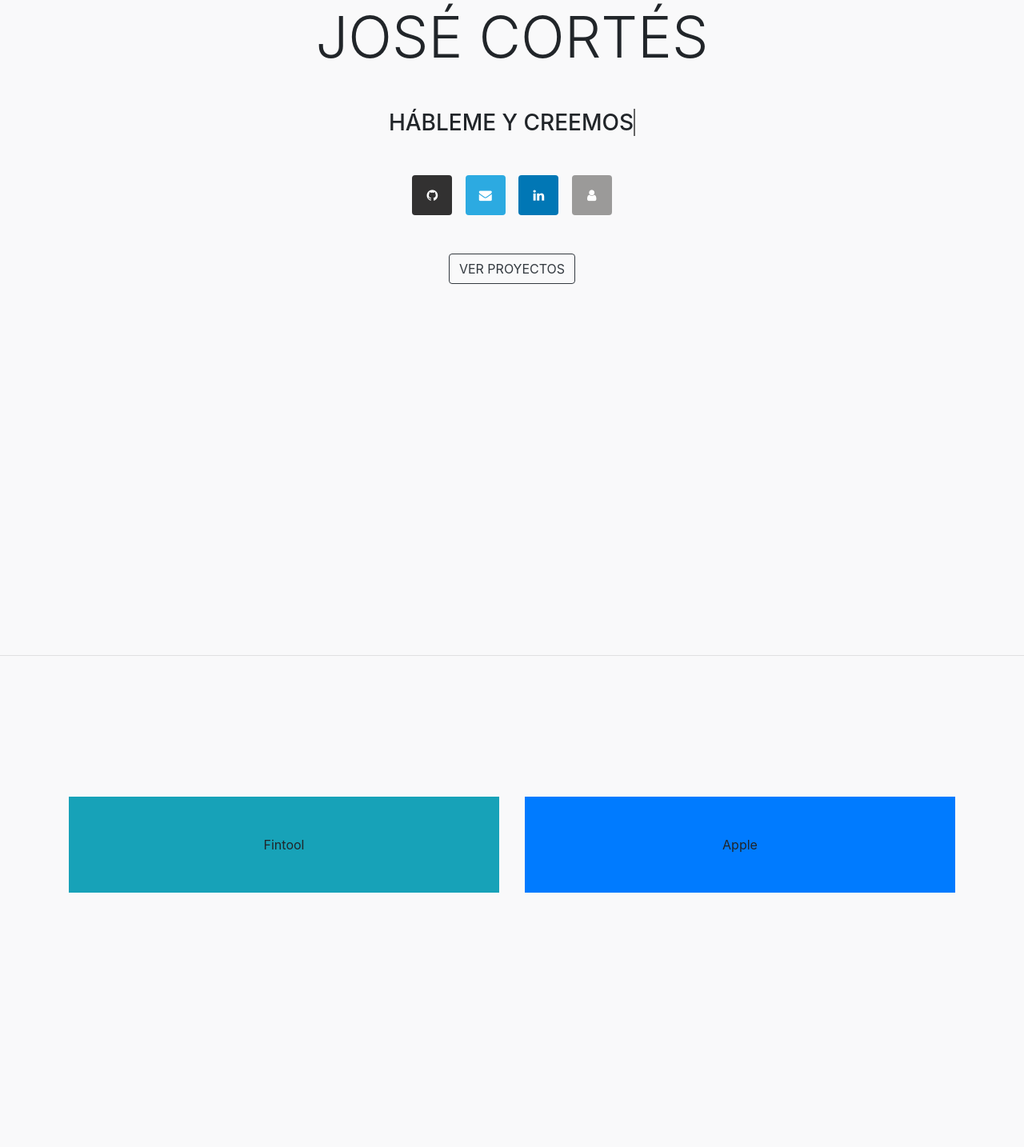
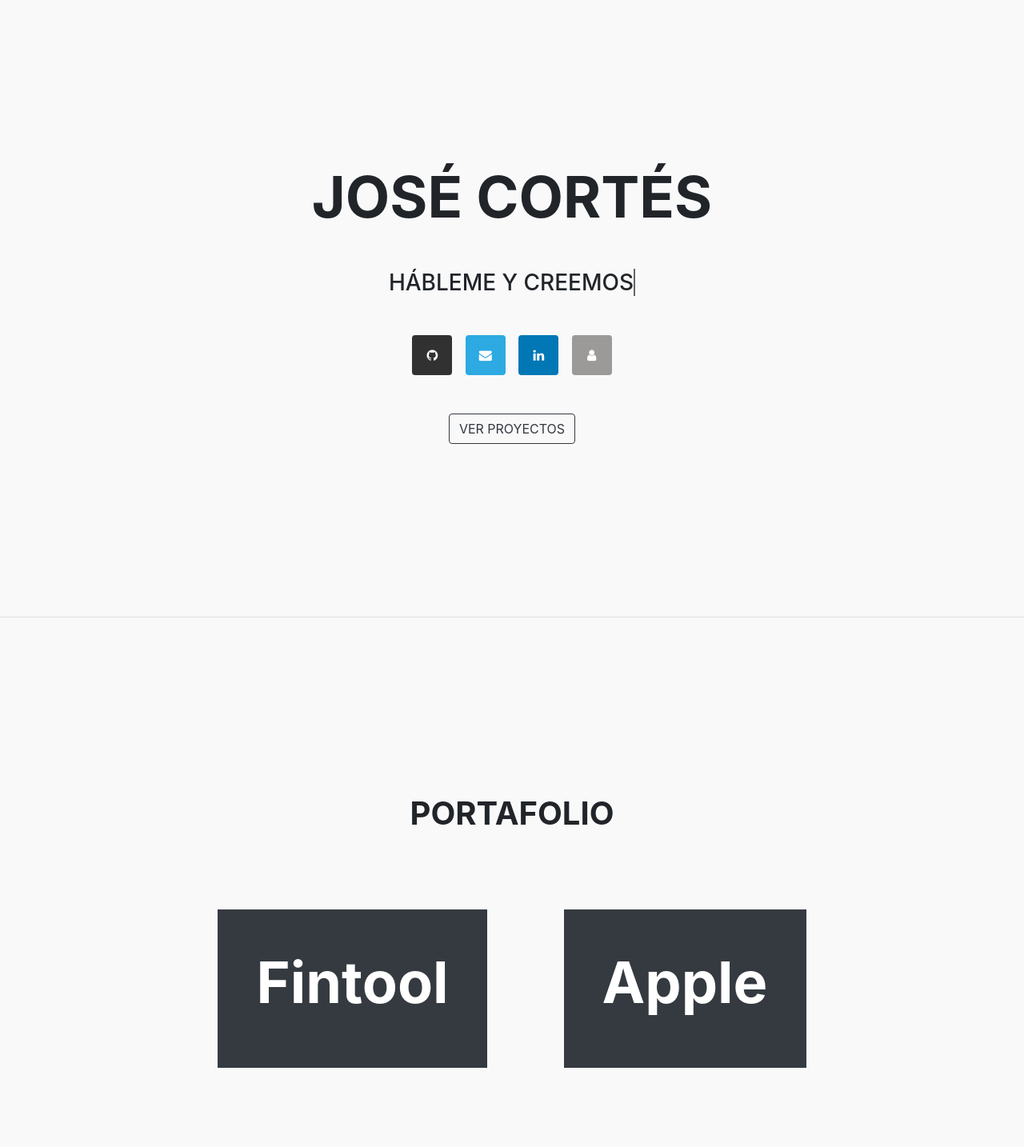
Before and after one commit to josecortesdev/Bootstrap, a plain HTML site: page index.html in a window 1280 px wide. Shown: the part 45-1479 px from the top of the page at 80% size. Drawn offline with nearby package versions, Linux system fonts and the light colour scheme.

Commit message:
Centrado, zoom y negrita

```diff
--- a/estilo.css
+++ b/estilo.css
@@ -200,3 +200,26 @@ body {
   background: #4b4b4b;
   color: #ffffff
 }
+
+/* ZOOM */
+
+.zoom {
+  /* padding: 50px;
+
+
+  width: 200px;
+  height: 200px;
+  margin: 0 auto; */
+  transition: transform .2s;
+}
+
+.zoom:hover {
+  -ms-transform: scale(1.1); /* IE 9 */
+  -webkit-transform: scale(1.1); /* Safari 3-8 */
+  transform: scale(1.1);
+}
+
+.botonproyectos{
+  transition: transform .3s;
+
+}
--- a/index.html
+++ b/index.html
@@ -47,10 +47,12 @@
                   </div>
   -->
 
+<!-- Usamos funcionalidades de flexbox con bootstrap para centrar el contenido  -->
+<div class="container divuno d-flex align-items-center justify-content-center">
+  <div class="uno">
 
-  <div id="divuno">
 
-  <h2 class="container text-center display-3 mt-5 mb-3"> JOSÉ CORTÉS </h2>
+  <h2 class="container text-center display-3 font-weight-bold mt-5 mb-3"> JOSÉ CORTÉS </h2>
   <h3 class="container text-center  my-5">
     <span
      class="txt-rotate"
@@ -59,35 +61,38 @@
   </h3>
 
   <div class="text-center my-5">
-  <button type="button" class="btn btn-social-icon btn-github mx-2"><i class="fa fa-github"></i></button>
+    <button type="button" class="btn btn-social-icon btn-github mx-2"><i class="fa fa-github"></i></button>
 
-  <button type="button" class="btn btn-social-icon btn-envelope ml-1 mr-2"><i class="fa fa-envelope"></i></button>
+    <button type="button" class="btn btn-social-icon btn-envelope ml-1 mr-2"><i class="fa fa-envelope"></i></button>
 
-   <button type="button" class="btn btn-social-icon btn-linkedin mx-1"><i class="fa fa-linkedin"></i></button>
+    <button type="button" class="btn btn-social-icon btn-linkedin mx-1"><i class="fa fa-linkedin"></i></button>
 
-   <button type="button" class="btn btn-social-icon btn-user mx-2"><i class="fa fa-user"></i></button>
+    <button type="button" class="btn btn-social-icon btn-user mx-2"><i class="fa fa-user"></i></button>
 
-</div>
+  </div>
 
   <div class="text-center mt-5">
   <a href="#proyectos" class="btn btn-outline-dark"  > VER PROYECTOS </a>
   </div>
 
 </div>
+</div>
 
 <hr>
-<br><br><br><br>
-<div id="divdos">
+<a id="proyectos">
 
-  <a id="proyectos">
 
+<div class="divdos d-flex align-items-center justify-content-center">
+
+
+<h2 class="h1 text-center font-weight-bold m-5">PORTAFOLIO</h2>
   <div class="container text-center my-5">
     <div class="row">
-      <div class="col-sm bg-info m-3 p-5">
-        Fintool
+      <div class="col-sm text-white bg-dark m-5 p-5">
+        <p class="display-3 font-weight-bold zoom">Fintool</p>
       </div>
-      <div class="col-sm bg-primary m-3 p-5">
-        Apple
+      <div class="col-sm text-white bg-dark m-5 p-5">
+        <p class="display-3 font-weight-bold zoom">Apple</p>
       </div>
 
     </div>
--- a/jsportafolio.js
+++ b/jsportafolio.js
@@ -7,8 +7,8 @@
 function altura(){
       var height = $(window).height(); // creamos variable con la altura de la pantalla
 
-      $('#divuno').height(height);    // Decimos que este div tendrá esa altura
-      $('#divdos').height(height);
+      $('.divuno').height(height);    // Decimos que este div tendrá esa altura
+      $('.divdos').height(height);
 }
 // );
 
```
